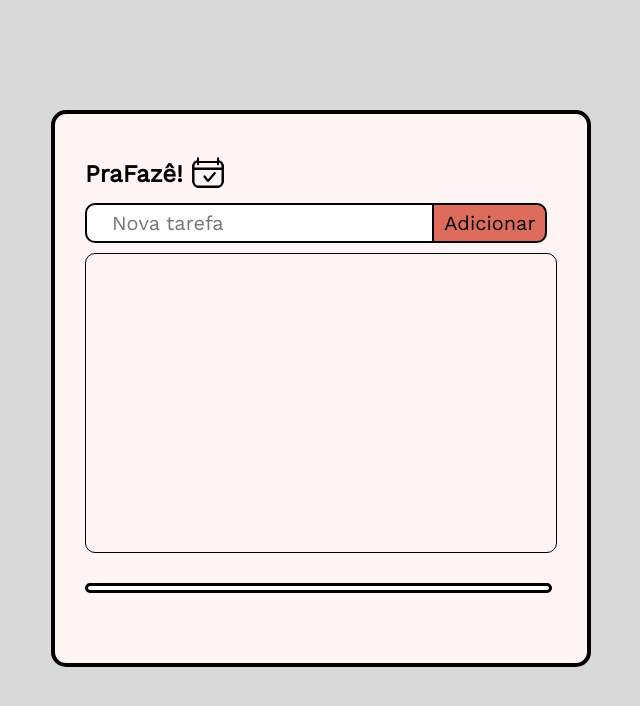
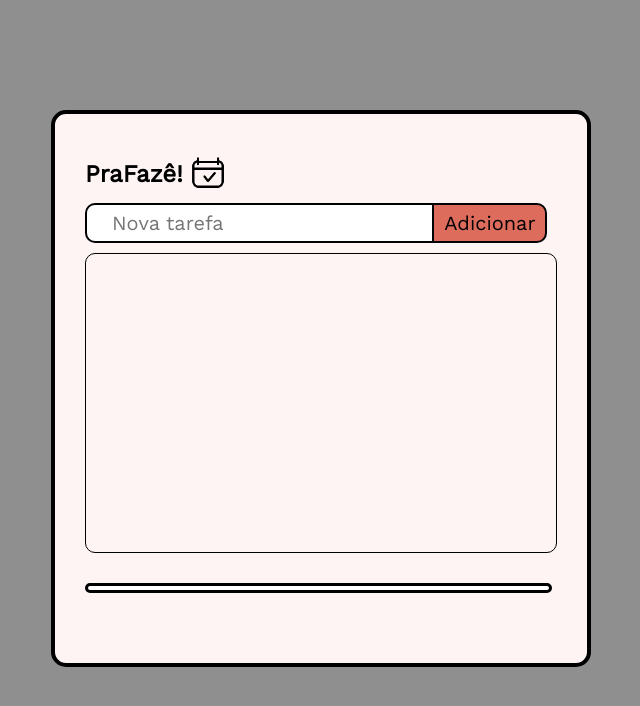
Before and after one commit to danielcampos25/trilha_cjr, a website: page base_projeto/index.html in a window 1280 px wide. Shown: the whole page, without its empty margins (319-959 px from the left). Drawn offline with nearby package versions, Linux system fonts and the light colour scheme.

Commit message:
mudança de cor

```diff
--- a/base_projeto/style.css
+++ b/base_projeto/style.css
@@ -7,7 +7,7 @@
 .container{
     width: 100%;
     min-height: 100vh;
-    background-color: #d9d9d9;
+    background-color: #908f8f;
     padding:10px;
     display: flex;
     flex-direction: column;
```
